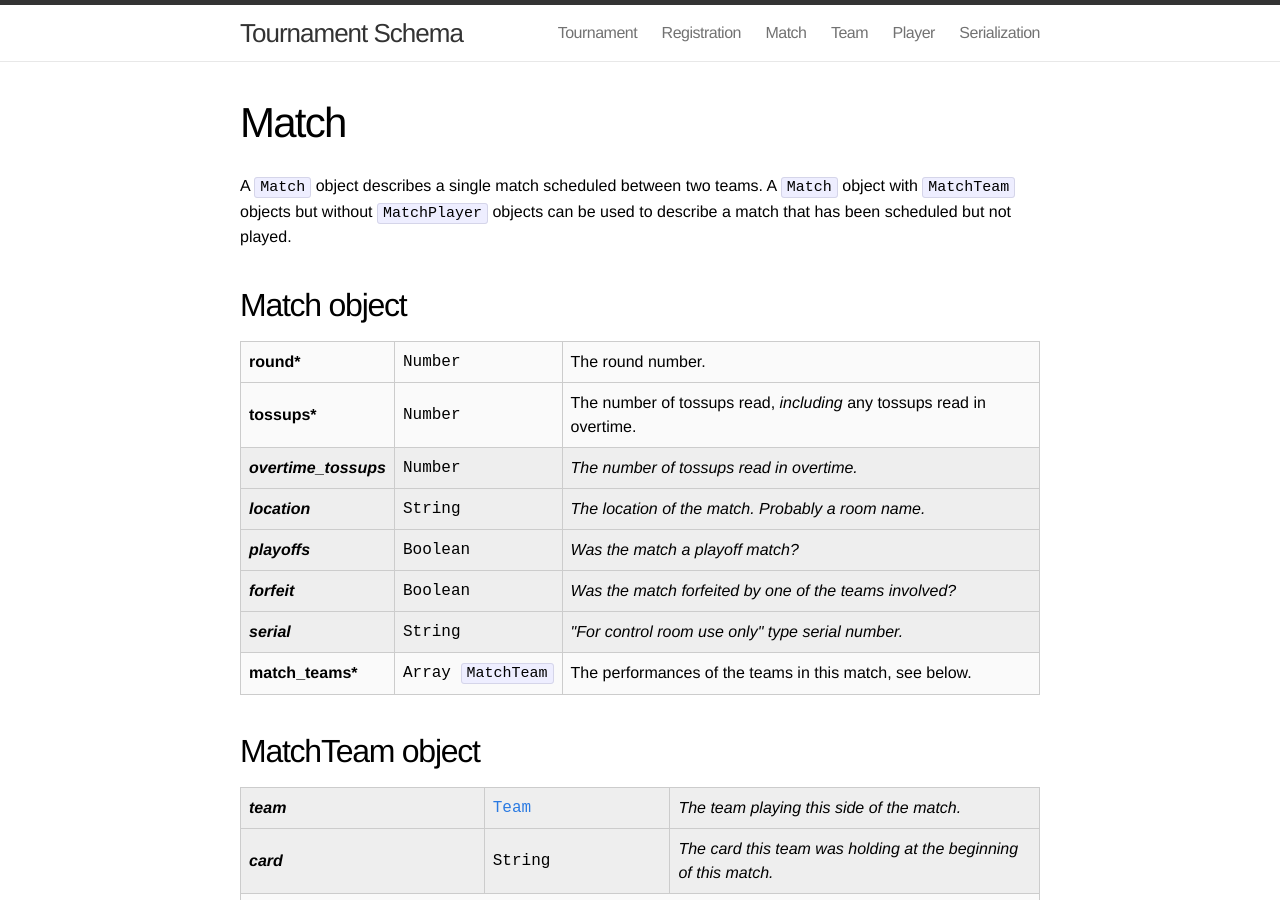
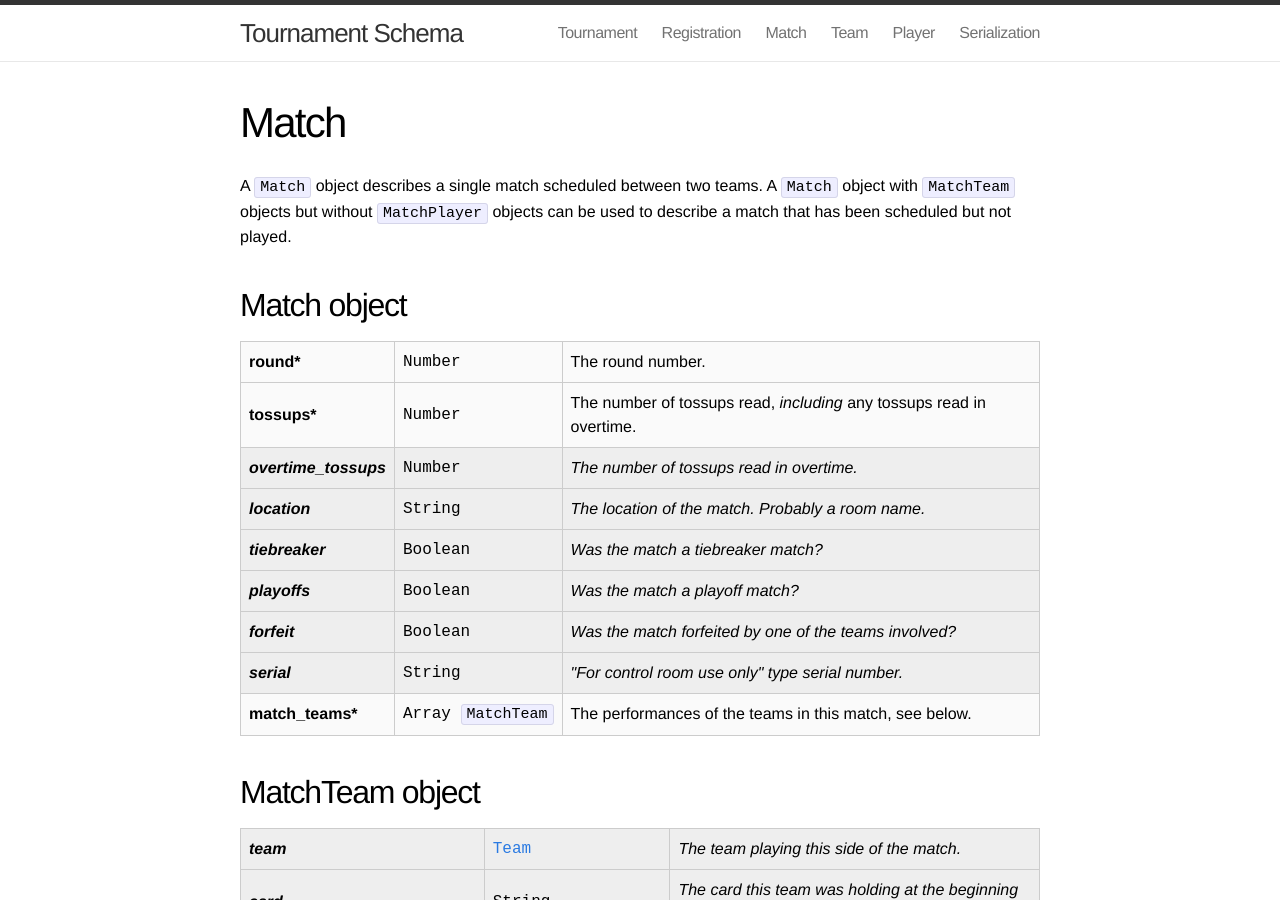
Before and after one commit to quizbowl/schema, a Jekyll site: the page built from match.md, in a window 1280 px wide and 900 px high. Built offline with Jekyll 4.4.1, drawn with Linux system fonts in a browser that asks for light colours.

Commit message:
A match can be a tiebreaker; fixes #29

```diff
--- a/match.md
+++ b/match.md
@@ -26,6 +26,11 @@ A `Match` object describes a single match scheduled between two teams. A `Match`
     <th>location</th>
     <td class="type">String</td>
     <td>The location of the match. Probably a room name.</td>
+  </tr>
+  <tr class="optional">
+    <th>tiebreaker</th>
+    <td class="type">Boolean</td>
+    <td>Was the match a tiebreaker match?</td>
   </tr>
   <tr class="optional">
     <th>playoffs</th>
```
